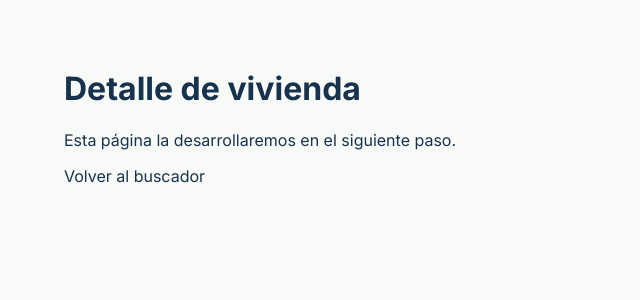
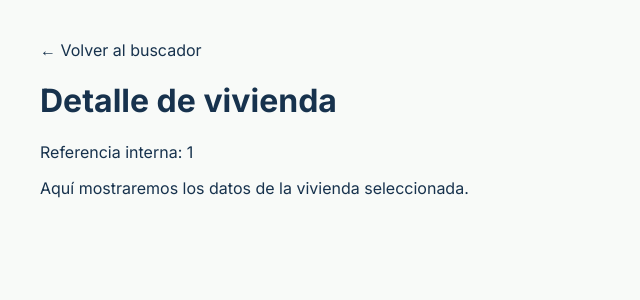
Before and after one commit to gaelmarcelino/Trabajo-Gael-PMDM-ID, a React (Vite) app in the folder mi-web/: page /viviendas/1 in a window 1280 px wide. Shown: the top 300 px of the page, without its empty margins (0-640 px from the left). Built offline with nearby package versions, Linux system fonts and the light colour scheme.

Commit message:
Creacion detalle vivienda

```diff
--- a/mi-web/src/App.jsx
+++ b/mi-web/src/App.jsx
@@ -3,16 +3,7 @@ import { BrowserRouter, Routes, Route, Link } from 'react-router'
 import './App.css'
 import Inicio from './pages/Inicio.jsx'
 import Buscador from './pages/Buscador.jsx'
-
-function DetallePendiente() {
-  return (
-    <main style={{ padding: '48px 5%', color: '#17324d' }}>
-      <h1>Detalle de vivienda</h1>
-      <p>Esta página la desarrollaremos en el siguiente paso.</p>
-      <Link to="/viviendas">Volver al buscador</Link>
-    </main>
-  )
-}
+import DetalleVivienda from './pages/DetalleVivienda.jsx'
 
 function NoEncontrada() {
   return (
@@ -30,7 +21,10 @@ function App() {
       <Routes>
         <Route path="/" element={<Inicio />} />
         <Route path="/viviendas" element={<Buscador />} />
-        <Route path="/viviendas/:id" element={<DetallePendiente />} />
+        <Route
+          path="/viviendas/:id"
+          element={<DetalleVivienda />}
+        />
         <Route path="*" element={<NoEncontrada />} />
       </Routes>
     </BrowserRouter>
--- /dev/null
+++ b/mi-web/src/pages/DetalleVivienda.jsx
@@ -0,0 +1,22 @@
+
+import { useParams } from 'react-router'
+
+function DetalleVivienda() {
+  const { id } = useParams()
+
+  return (
+    <main style={{ padding: '40px', color: '#17324d' }}>
+      <a href="/viviendas">← Volver al buscador</a>
+
+      <h1>Detalle de vivienda</h1>
+
+      <p>Referencia interna: {id}</p>
+
+      <p>
+        Aquí mostraremos los datos de la vivienda seleccionada.
+      </p>
+    </main>
+  )
+}
+
+export default DetalleVivienda
```
